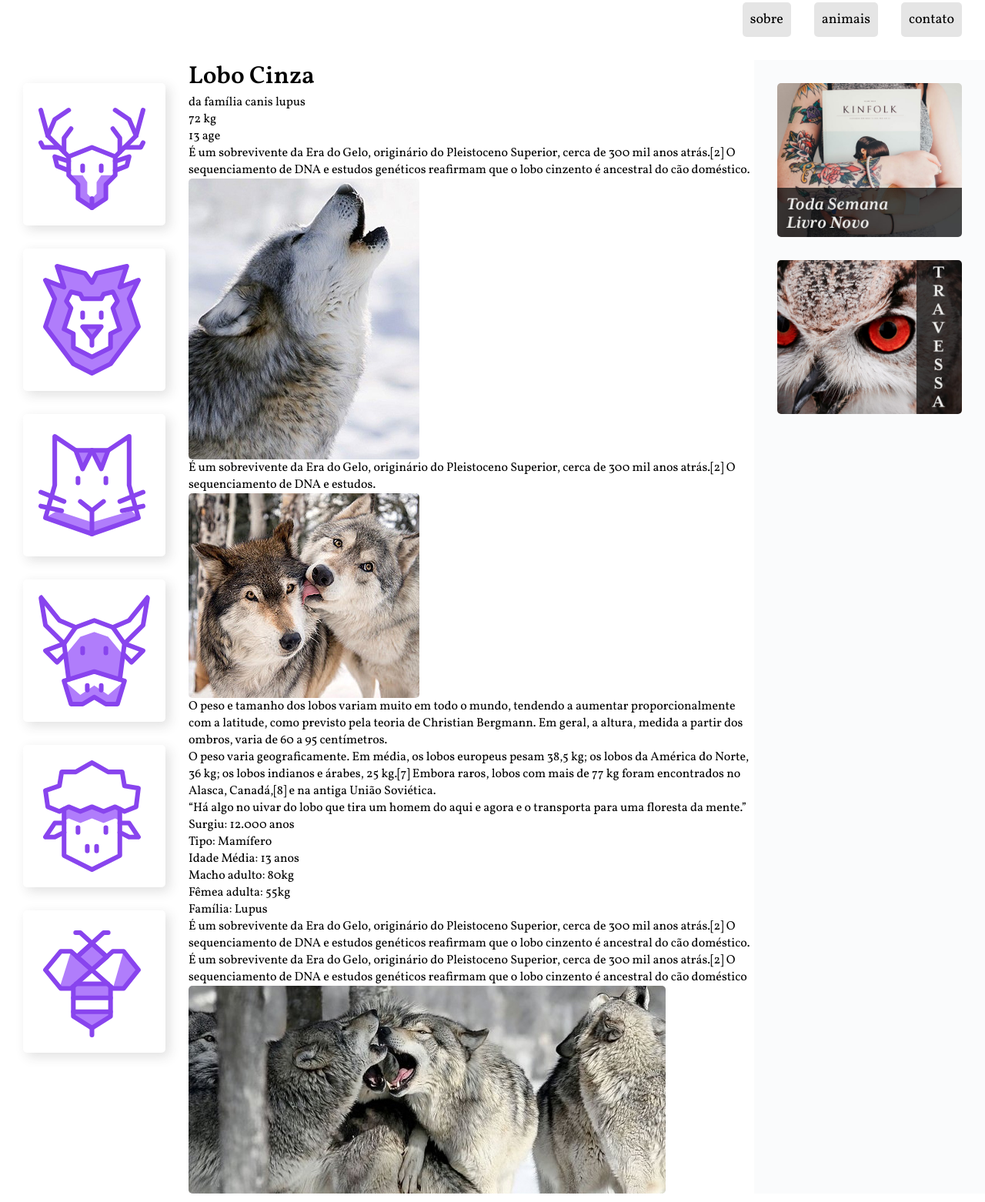
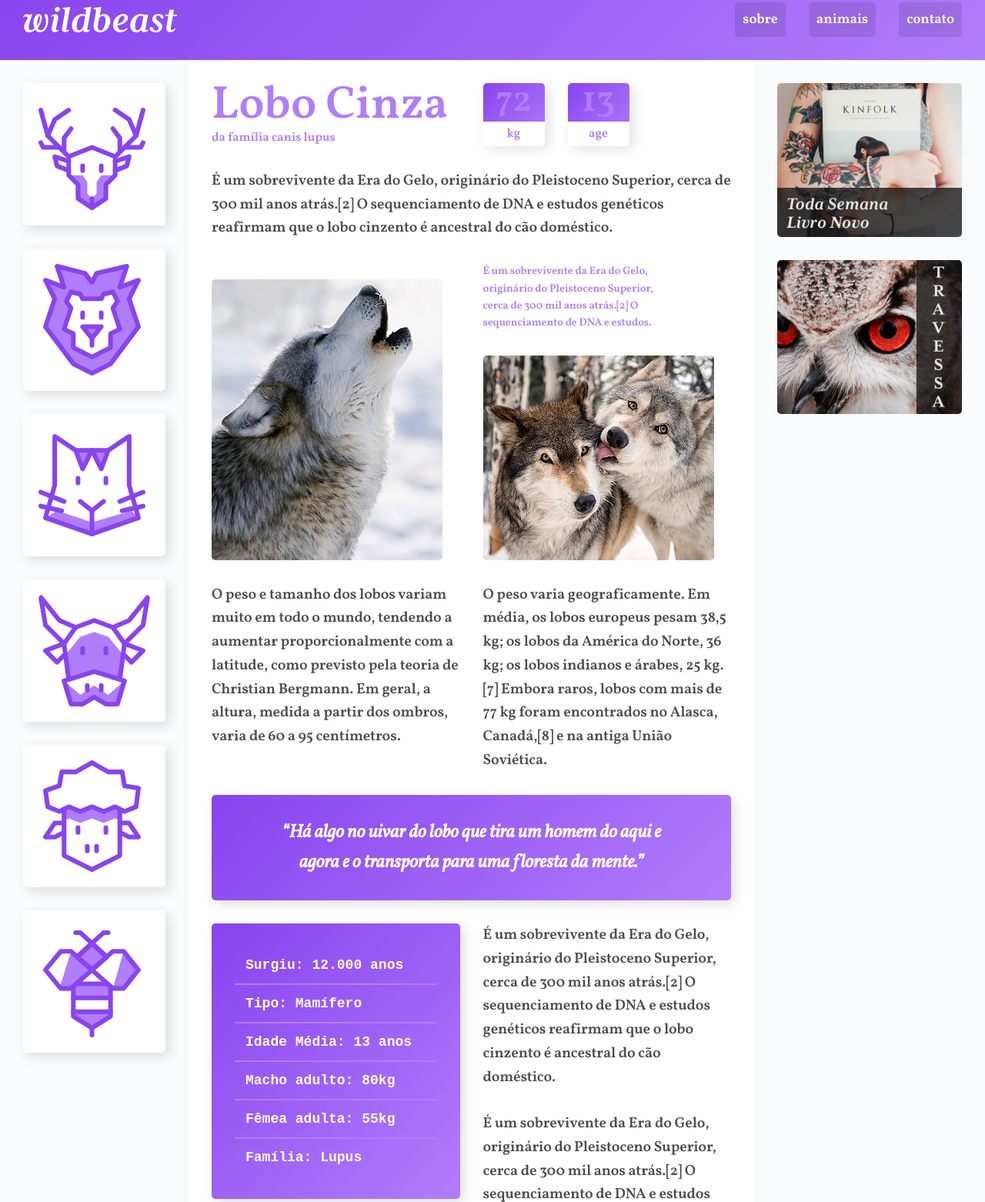
Before and after one commit to salesluis/wildbeast, a plain HTML site: page index.html in a window 1280 px wide. Shown: the part 27-1589 px from the top of the page at 77% size. Drawn offline with Linux system fonts and the light colour scheme.

Commit message:
feat: content

```diff
--- a/css/global/global.css
+++ b/css/global/global.css
@@ -6,12 +6,19 @@
 
 body{
   font-family: 'Vollkorn', serif;
+  font-weight: 600;
 }
 
 img{
  max-width: 100%;
  display: block;
  border-radius: 5px;
+}
+p{
+  font-size: 1.2rem;
+  line-height: 1.6;
+  letter-spacing: -0.005em;
+  color: rgba(0, 0, 0, .7);
 }
 
 li{
@@ -22,19 +29,3 @@ a{
   text-decoration: none;
 }
 /* grid geral */
-
-.estrutura{
-  display: grid;
-  grid-template-columns: minmax(160px, 1fr) 3fr 300px;
-  grid-template-areas:
-  "header    header    header"
-  "sidenav   content   anuncios"
-  "footer    footer    footer"
-  ;
-}
-
-
-
-.content{
-  grid-area: content;
-}
--- /dev/null
+++ b/css/home/content.css
@@ -0,0 +1,90 @@
+.content{
+  grid-area: content;
+  max-width: 900px;
+  margin: 0 auto;
+  padding: 30px;
+  display: grid;
+  grid-template-columns: 1fr 1fr;
+  gap: 30px;
+}
+.titulo{
+  color: #b07dfb;
+}
+.titulo h1{
+  font-size: 3.75rem;
+  line-height: 1;
+  font-weight: 700;
+}
+
+.caracteristicas{
+  display: flex;
+  gap: 30px;
+  align-items: flex-start;
+}
+
+.caracteristicas > div{
+  width: 80px;
+  text-align: center;
+  background: var(--gradient);
+  border-radius: 5px;
+  box-shadow: 5px 5px 15px 0px rgba(44, 44, 44, 0.15);
+  position: relative;
+}
+.numero{
+  color: var(--purple-primary);
+  font-size: 3rem;
+  line-height: 1;
+  margin: 10px auto;
+}
+.rotulo{
+  display: block;
+  background: var(--text-light);
+  border-radius:0 0 5px 5px ;
+  color: var(--purple-primary);
+  padding: 5px 0;
+  position: relative;
+  top: 2px;
+}
+
+.destaque{
+  font-size: 0.875rem;
+  color: var(--purple-primary);
+  max-width: 16em;
+}
+
+.citacao,
+.atributos{
+  align-self: start;
+  padding: 30px;
+  border-radius:5px ;
+  box-shadow: 5px 5px 15px 0px rgba(44, 44, 44, .15);
+  background: var(--gradient);
+}
+.citacao p{
+  font-size: 1.5rem;
+  font-style: italic;
+  text-align: center;
+  color: var(--text-light);
+  max-width: 500px;
+  margin: 0 auto;
+}
+.atributos li{
+  color: var(--text-light);
+  font-family: 'Courier New', Courier, monospace;
+  font-size: 1.125rem;
+  padding: 14px;
+}
+.atributos li + li{
+  border-top: 2px solid var(--purple-primary);
+}
+
+.img-1{
+  grid-row: span 2;
+  align-self: end;
+}
+.img-2{
+  align-self: end;
+}
+.informacoes p + p{
+  margin-top: 30px;
+}
--- a/css/style.css
+++ b/css/style.css
@@ -1,5 +1,8 @@
 @import './global/global.css';
+@import './components/components.css';
+
 @import './home/header.css';
 @import './home/sidenav.css';
+@import './home/content.css';
 @import './home/anuncios.css';
 @import './home/footer.css';
--- a/index.html
+++ b/index.html
@@ -78,17 +78,17 @@
         </div>
       </div>
 
-      <p>
+      <p class="col-wide">
         É um sobrevivente da Era do Gelo, originário do Pleistoceno Superior, cerca de 300 mil anos atrás.[2] O sequenciamento de DNA e estudos genéticos reafirmam que o lobo cinzento é ancestral do cão doméstico.
       </p>
 
-      <img src="./img/wolf1.jpg" alt="wolf1">
+      <img class="img-1" src="./img/wolf1.jpg" alt="wolf1">
 
-      <p>
+      <p class="destaque">
         É um sobrevivente da Era do Gelo, originário do Pleistoceno Superior, cerca de 300 mil anos atrás.[2] O sequenciamento de DNA e estudos.
       </p>
 
-      <img src="./img/wolf2.jpg" alt="wolf2">
+      <img class="img-2" src="./img/wolf2.jpg" alt="wolf2">
 
       <p>
         O peso e tamanho dos lobos variam muito em todo o mundo, tendendo a aumentar proporcionalmente com a latitude, como previsto pela teoria de Christian Bergmann. Em geral, a altura, medida a partir dos ombros, varia de 60 a 95 centímetros.
@@ -97,7 +97,7 @@
         O peso varia geograficamente. Em média, os lobos europeus pesam 38,5 kg; os lobos da América do Norte, 36 kg; os lobos indianos e árabes, 25 kg.[7] Embora raros, lobos com mais de 77 kg foram encontrados no Alasca, Canadá,[8] e na antiga União Soviética.
       </p>
 
-      <blockquote class="citacao">
+      <blockquote class="citacao col-wide">
         <p>
           “Há algo no uivar do lobo que tira um homem do aqui e agora e o transporta para uma floresta da mente.”
         </p>
@@ -121,7 +121,7 @@
         </p>
       </div>
 
-      <img src="./img/wolf3.jpg" alt="wolf3">
+      <img class="col-wide" src="./img/wolf3.jpg" alt="wolf3">
     </main>
 
     <aside class="anuncios">
```
